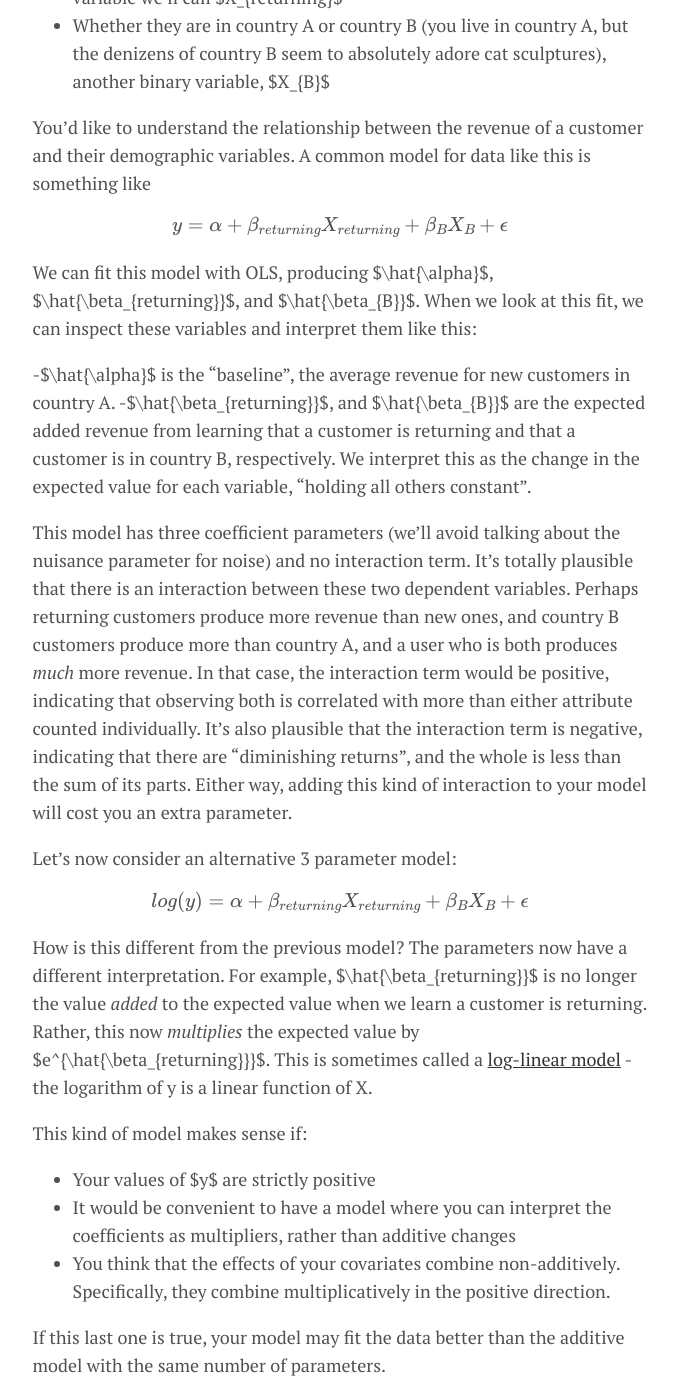
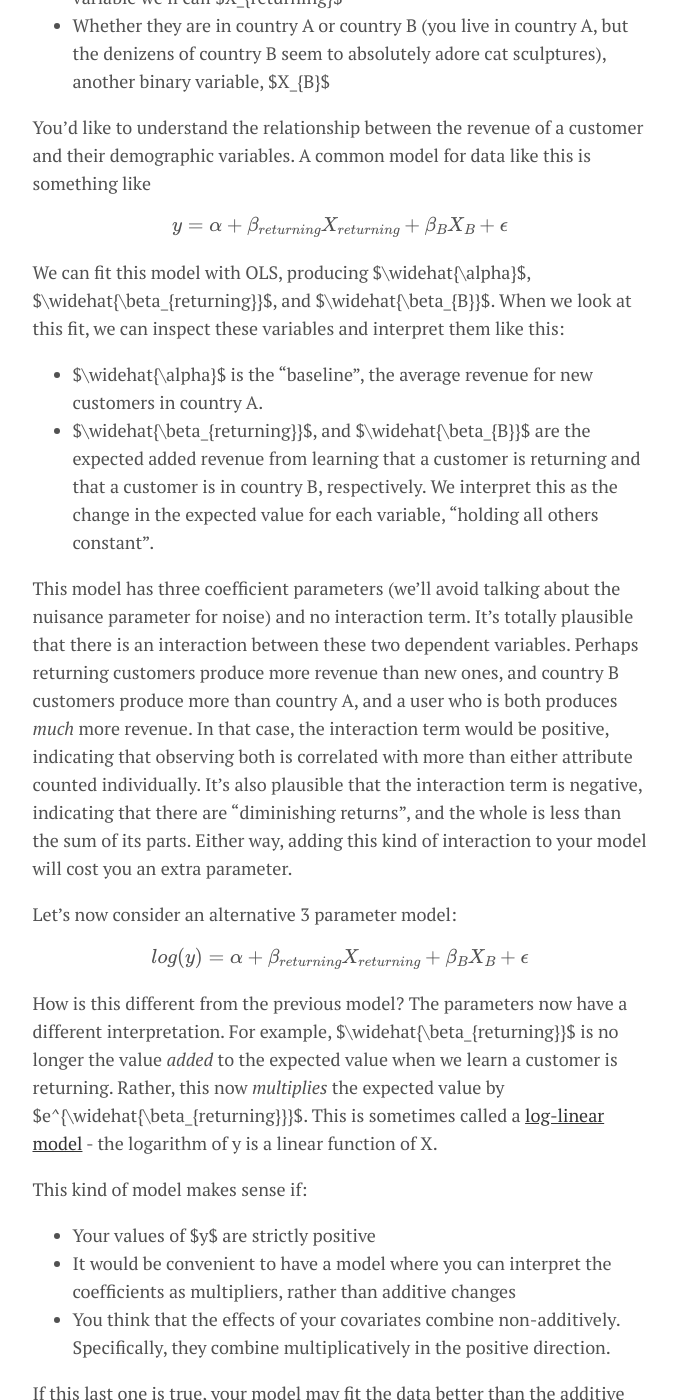
Before and after one commit to lmc2179/lmc2179.github.io, a Jekyll site: the page built from drafts/multiplicative.md, in a window 1280 px wide and 1400 px high, scrolled down 3647 px. Shown: the whole window, without its empty margins (300-978 px from the left). Built offline with Jekyll 4.4.1, drawn with Linux system fonts in a browser that asks for light colours; formulas are drawn with MathJax 3.

Commit message:
Update multiplicative.md

```diff
--- a/drafts/multiplicative.md
+++ b/drafts/multiplicative.md
@@ -86,10 +86,10 @@ You'd like to understand the relationship between the revenue of a customer and
 
 $$y = \alpha + \beta_{returning} X_{returning} + \beta_{B} X_{B} + \epsilon$$
 
-We can fit this model with OLS, producing $\hat{\alpha}$, $\hat{\beta_{returning}}$, and $\hat{\beta_{B}}$. When we look at this fit, we can inspect these variables and interpret them like this:
+We can fit this model with OLS, producing $\widehat{\alpha}$, $\widehat{\beta_{returning}}$, and $\widehat{\beta_{B}}$. When we look at this fit, we can inspect these variables and interpret them like this:
 
--$\hat{\alpha}$ is the "baseline", the average revenue for new customers in country A.
--$\hat{\beta_{returning}}$, and $\hat{\beta_{B}}$ are the expected added revenue from learning that a customer is returning and that a customer is in country B, respectively. We interpret this as the change in the expected value for each variable, "holding all others constant".
+- $\widehat{\alpha}$ is the "baseline", the average revenue for new customers in country A.
+- $\widehat{\beta_{returning}}$, and $\widehat{\beta_{B}}$ are the expected added revenue from learning that a customer is returning and that a customer is in country B, respectively. We interpret this as the change in the expected value for each variable, "holding all others constant".
 
 This model has three coefficient parameters (we'll avoid talking about the nuisance parameter for noise) and no interaction term. It's totally plausible that there is an interaction between these two dependent variables. Perhaps returning customers produce more revenue than new ones, and country B customers produce more than country A, and a user who is both produces _much_ more revenue. In that case, the interaction term would be positive, indicating that observing both is correlated with more than either attribute counted individually. It's also plausible that the interaction term is negative, indicating that there are "diminishing returns", and the whole is less than the sum of its parts. Either way, adding this kind of interaction to your model will cost you an extra parameter.
 
@@ -97,7 +97,7 @@ Let's now consider an alternative 3 parameter model:
 
 $$log(y) = \alpha + \beta_{returning} X_{returning} + \beta_{B} X_{B} + \epsilon$$
 
-How is this different from the previous model? The parameters now have a different interpretation. For example, $\hat{\beta_{returning}}$ is no longer the value _added_ to the expected value when we learn a customer is returning. Rather, this now _multiplies_ the expected value by $e^{\hat{\beta_{returning}}}$. This is sometimes called a [log-linear model](https://en.wikipedia.org/wiki/Log-linear_model#:~:text=A%20log%2Dlinear%20model%20is,(possibly%20multivariate)%20linear%20regression) - the logarithm of y is a linear function of X.
+How is this different from the previous model? The parameters now have a different interpretation. For example, $\widehat{\beta_{returning}}$ is no longer the value _added_ to the expected value when we learn a customer is returning. Rather, this now _multiplies_ the expected value by $e^{\widehat{\beta_{returning}}}$. This is sometimes called a [log-linear model](https://en.wikipedia.org/wiki/Log-linear_model#:~:text=A%20log%2Dlinear%20model%20is,(possibly%20multivariate)%20linear%20regression) - the logarithm of y is a linear function of X.
 
 This kind of model makes sense if:
 - Your values of $y$ are strictly positive
@@ -108,7 +108,7 @@ If this last one is true, your model may fit the data better than the additive m
 
 A comparison of the expected value of each subgroup under each model can be found in the table below.
 
-|Customer type|Country|Expected value under additive model||Expected value under log model|
+|Customer type|Country|Expected value under additive model|Expected value under log model|
 |---|---|---|---|
 |New|A|$\alpha$|$e^{\alpha}$|
 |Returning|A|$\alpha$|$e^{\alpha} e^{\beta_{returning}}$|
```
